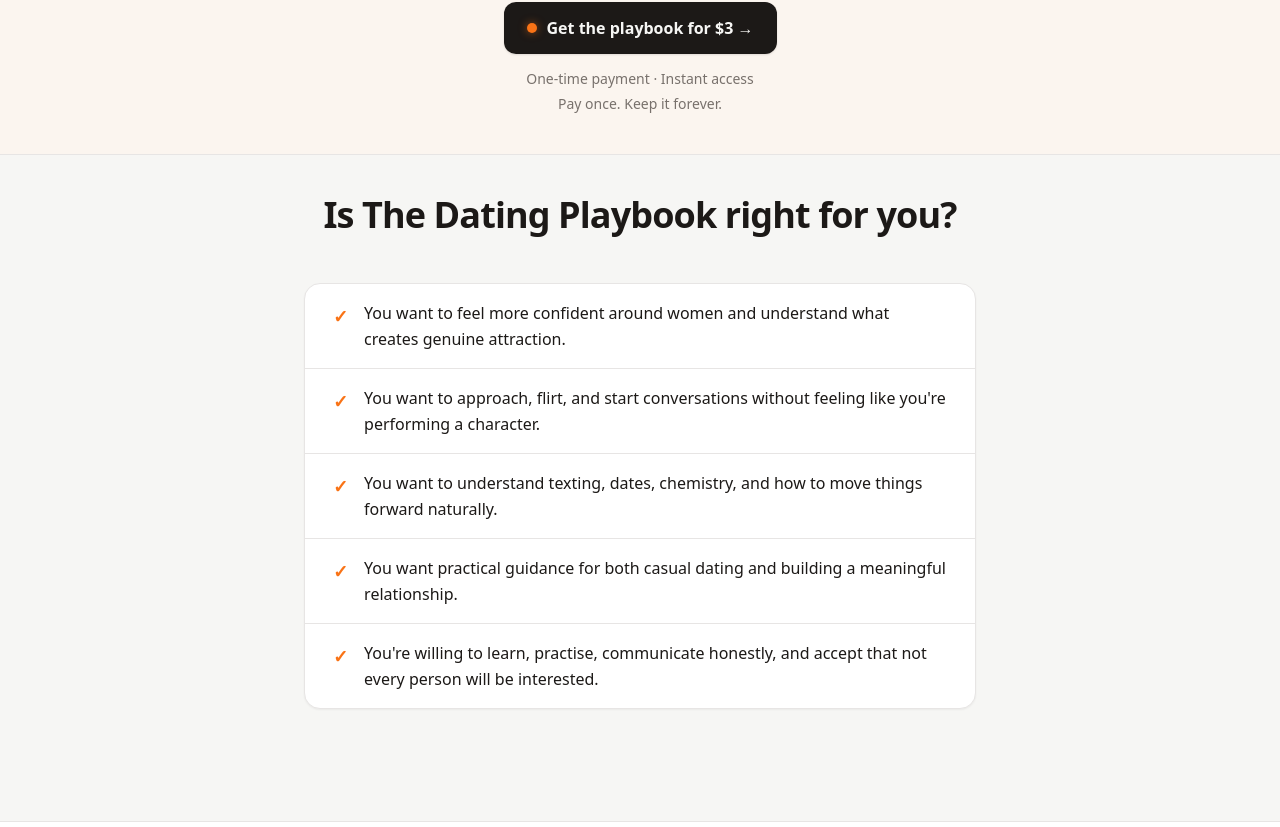
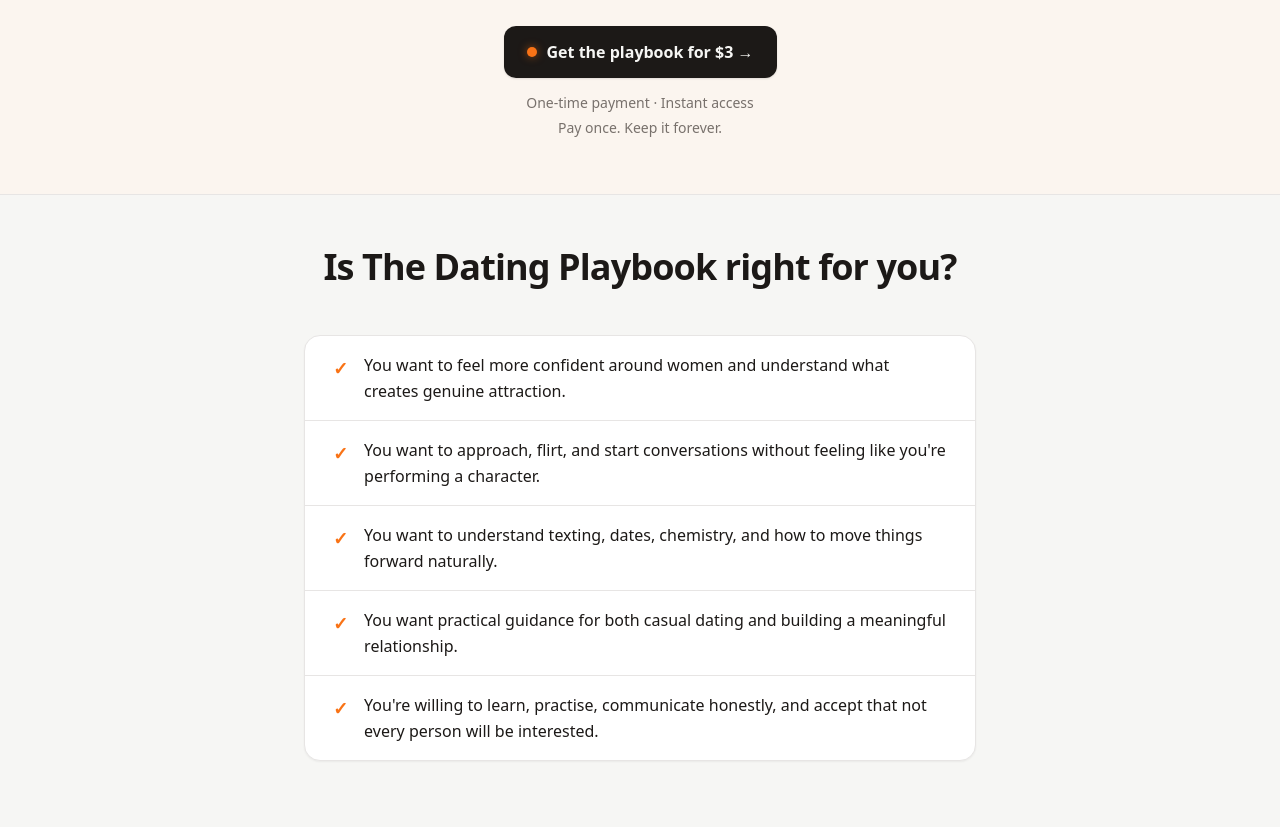
Before and after one commit to Ravishankar802/The-Plugd, a Next.js app: page / in a window 1280 px wide. Shown: the part 6973-7800 px from the top of the page. Built offline with nearby package versions, Linux system fonts and the light colour scheme.

Commit message:
style: increase gap below benefits checklist and between purchase block and audience fit section

```diff
--- a/src/components/AudienceFitSection.tsx
+++ b/src/components/AudienceFitSection.tsx
@@ -10,7 +10,7 @@ export default function AudienceFitSection() {
   ];
 
   return (
-    <section className="pt-8 sm:pt-10 pb-20 sm:pb-28 border-b border-[#e7e5e4] bg-[#f6f6f4]">
+    <section className="pt-11 sm:pt-13 pb-20 sm:pb-28 border-b border-[#e7e5e4] bg-[#f6f6f4]">
       <div className="mx-auto max-w-[720px] px-6">
         {/* Section Heading */}
         <div className="text-center mb-10 sm:mb-12">
--- a/src/components/DatingPlaybookCurriculum.tsx
+++ b/src/components/DatingPlaybookCurriculum.tsx
@@ -24,7 +24,7 @@ export default function DatingPlaybookCurriculum({
   return (
     <section
       id="curriculum"
-      className="pt-20 sm:pt-28 pb-8 sm:pb-10 border-b border-[#e7e5e4] bg-[#fbf5ef] relative overflow-hidden scroll-mt-20"
+      className="pt-20 sm:pt-28 pb-11 sm:pb-14 border-b border-[#e7e5e4] bg-[#fbf5ef] relative overflow-hidden scroll-mt-20"
     >
       <div className="mx-auto max-w-7xl px-4 sm:px-6 lg:px-8 relative z-10">
         {/* Section Header */}
@@ -111,7 +111,7 @@ export default function DatingPlaybookCurriculum({
 
         {/* Post-Curriculum Purchase Section */}
         <div className="mt-14 sm:mt-16 text-center max-w-xl mx-auto flex flex-col items-center">
-          <div className="w-fit max-w-md mx-auto mb-6 text-left">
+          <div className="w-fit max-w-md mx-auto mb-11 sm:mb-12 text-left">
             <ul className="space-y-2.5 text-[15px] sm:text-[16px] text-[#1c1917] list-none p-0 m-0">
               <li className="flex items-start gap-2.5 leading-snug">
                 <Check className="h-4 w-4 text-[#1c1917] shrink-0 mt-0.5 stroke-[2.5]" aria-hidden="true" />
```
